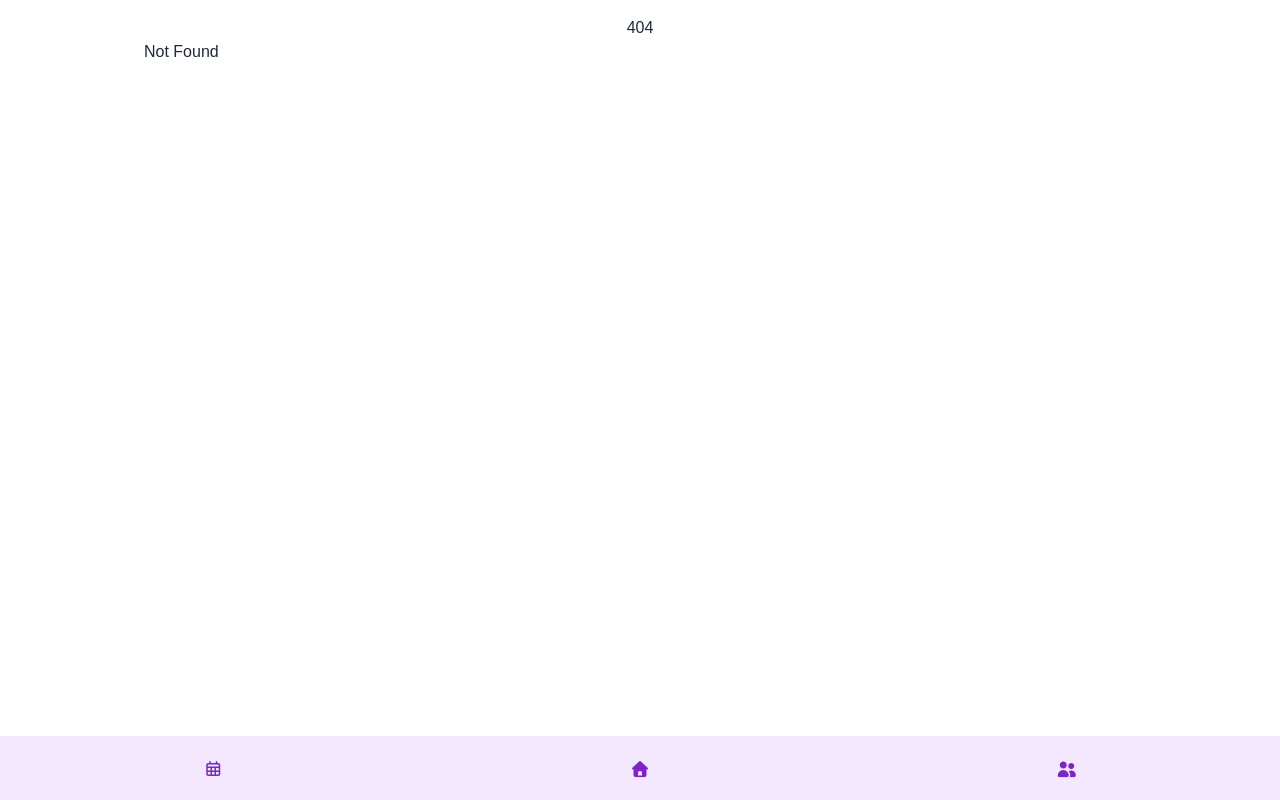
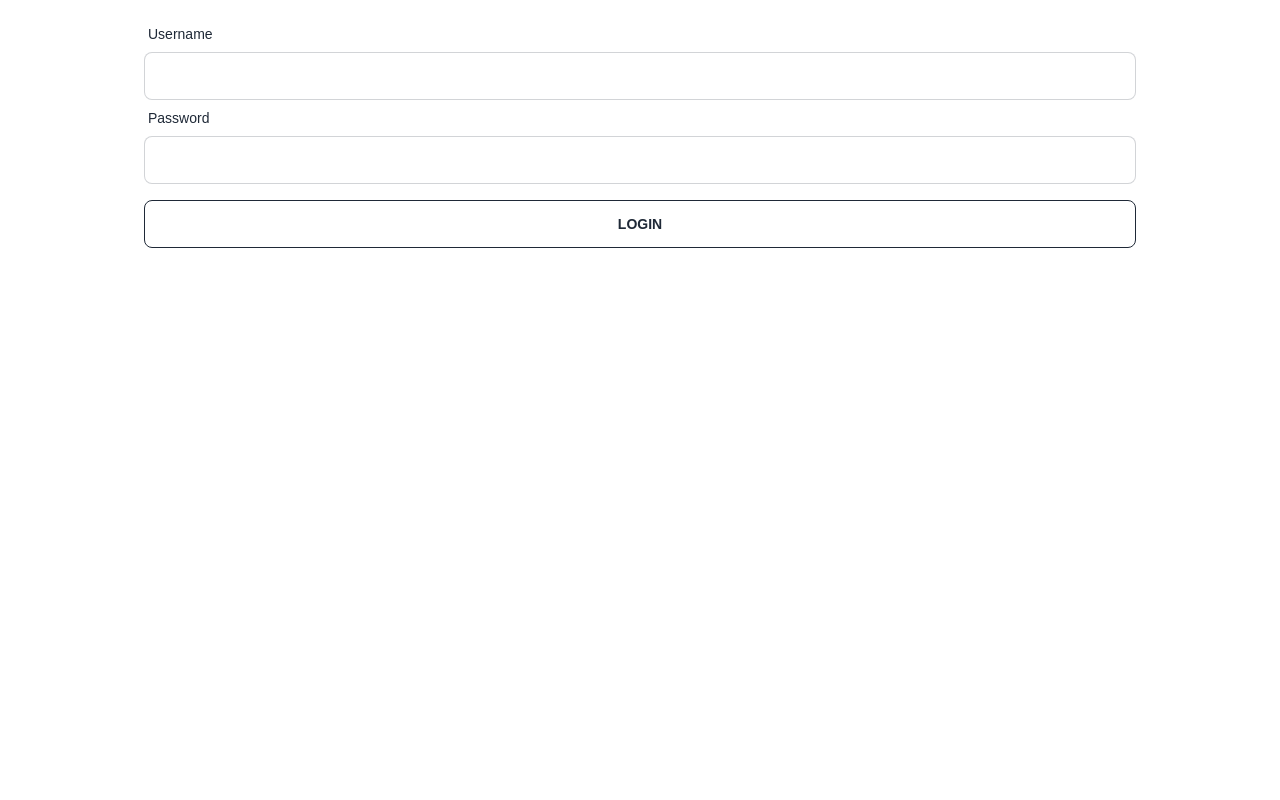
Before and after one commit to babycroc/id311-lets-meek, a SvelteKit app: page /login in a window 1280 px wide. Before the commit this address had no page. Built offline with nearby package versions, Linux system fonts and the light colour scheme.

Commit message:
Add login page

```diff
--- a/src/routes/+layout.svelte
+++ b/src/routes/+layout.svelte
@@ -9,7 +9,9 @@
   <main>
     <slot />
   </main>
-  <Navigator />
+  {#if $page.url.pathname !== "/login"}
+    <Navigator />
+  {/if}
 </div>
 
 <style>
--- /dev/null
+++ b/src/routes/login/+page.svelte
@@ -0,0 +1,25 @@
+<script>
+</script>
+
+<svelte:head>
+  <title>Login</title>
+</svelte:head>
+
+<div class="form-control">
+  <label class="label">
+    <span class="label-text">Username</span>
+  </label>
+  <input type="text" class="input input-bordered w-full" />
+  <label class="label">
+    <span class="label-text">Password</span>
+  </label>
+  <input type="text" class="input input-bordered w-full" />
+  <label class="label" />
+  <button
+    class="btn btn-outline w-full"
+    on:click={() => (window.location.href = "/")}>Login</button
+  >
+</div>
+
+<style>
+</style>
```
